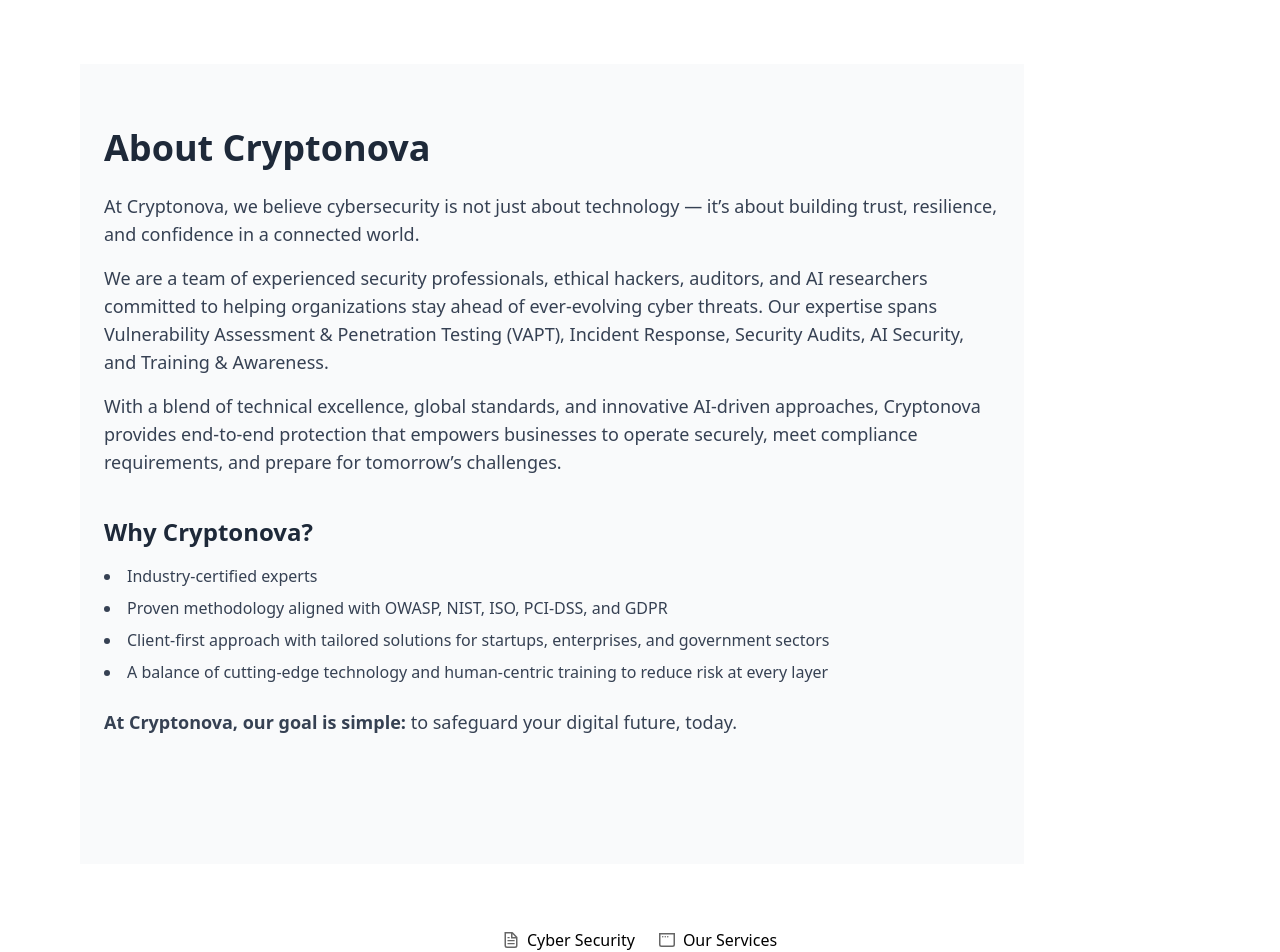
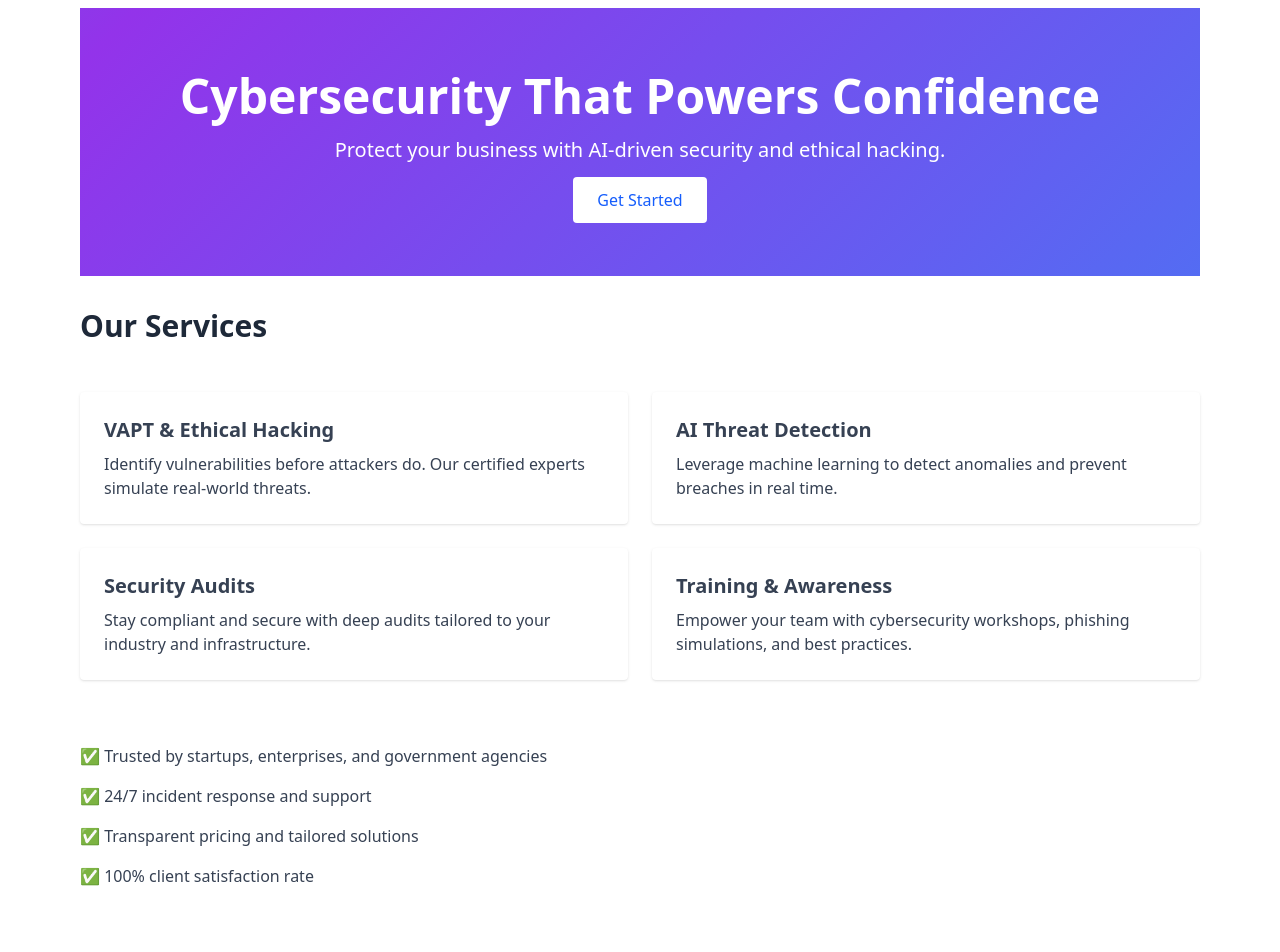
Before and after one commit to bnanupam/crytonova, a Next.js app: page / in a window 1280 px wide. Shown: the part 140-1092 px from the top of the page. Built offline with nearby package versions, Linux system fonts and the light colour scheme.

Commit message:
adding hero section with animation

```diff
--- a/package.json
+++ b/package.json
@@ -14,7 +14,8 @@
     "@tailwindcss/cli": "^4.1.14",
     "next": "15.5.4",
     "react": "19.1.0",
-    "react-dom": "19.1.0"
+    "react-dom": "19.1.0",
+    "react-icons": "^5.5.0"
   },
   "devDependencies": {
     "@biomejs/biome": "2.2.0",
--- a/src/app/components/Header.tsx
+++ b/src/app/components/Header.tsx
@@ -1,15 +1,28 @@
+"use client";
+import Link from "next/link";
 import MobileDrawer from "./MobileDrawer";
+import { usePathname } from "next/navigation";
 
 export default function Header() {
+  const pathname = usePathname();
+  const navLinks = [
+  { href: "/about", label: "About" },
+  { href: "/services", label: "Services" },
+  { href: "/contact", label: "Contact" },
+];
+if (pathname !== "/") {
+  navLinks.unshift({ href: "/", label: "Home" });
+}
   return (
     <header className="sticky top-0 z-50 bg-white shadow-md">
        <div className="max-w-6xl mx-auto px-6 py-4 flex items-center justify-between">
         <h1 className="text-xl font-bold text-gray-800">Cryptonova</h1>
         <nav className="hidden sm:flex space-x-6">
-          <a href="/" className="text-gray-600 hover:text-blue-600">Home</a>
-          <a href="/about" className="text-gray-600 hover:text-blue-600">About</a>
-          <a href="/services" className="text-gray-600 hover:text-blue-600">Services</a>
-          <a href="/contact" className="text-gray-600 hover:text-blue-600">Contact</a>
+            {navLinks.map(({ href, label }) => (
+    <Link key={href} href={href} className="text-gray-600 hover:text-blue-600">
+      {label}
+    </Link>
+  ))}
         </nav>
         <MobileDrawer />
       </div>
--- a/src/app/contact/page.tsx
+++ b/src/app/contact/page.tsx
@@ -1,30 +1,103 @@
+import { EnvelopeIcon, PhoneIcon, MapPinIcon } from "@heroicons/react/24/outline";
+import {
+  FaLinkedin,
+  FaTwitter,
+  FaFacebook,
+  FaWhatsapp,
+  FaDiscord,
+} from "react-icons/fa";
+import { SiArattai } from "react-icons/si";
+
+
 export default function Contact() {
   return (
-    <div className="min-h-screen bg-gray-50 px-6 py-12">
+    <div className="min-h-screen bg-gradient-to-br from-gray-50 to-white px-6 py-12">
       <div className="max-w-4xl mx-auto">
-        <h1 className="text-4xl font-bold text-gray-800 mb-6">Contact Us</h1>
-        <p className="text-lg text-gray-700 mb-4">
-          We would love to hear from you! Whether you have questions about our services, need support, or want to discuss a potential partnership, our team is here to help.
+        <h1 className="text-4xl font-bold text-gray-800 mb-4">Contact Us</h1>
+        <p className="text-lg text-gray-600 mb-8">
+          We'd love to hear from you! Whether you have questions, need support, or want to explore a partnership, our team is here to help.
         </p>
-        <h2 className="text-2xl font-semibold text-gray-800 mb-4">Get in Touch</h2>
-        <ul className="list-disc list-inside space-y-2 text-gray-700">
-          <li><strong>Email:</strong> <a href="mailto:info@cryptonova.in" className="text-blue-600 hover:underline"> email</a></li>
-          <li><strong>Phone:</strong> <a href="tel:+1234567890" className="text-blue-600 hover:underline"> +123-456-7890</a></li>
-          <li><strong>Address:</strong> 123 Cyber St, Secure City, SC 12345</li>
-            <li><strong>Social Media:</strong>
-                <ul className="list-disc list-inside ml-5 space-y-1">
-                    <li><a href="https://www.linkedin.com/company/cryptonova" className="text-blue-600 hover:underline">LinkedIn</a></li>
-                    <li><a href="https://twitter.com/cryptonova" className="text-blue-600 hover:underline">Twitter</a></li>
-                    <li><a href="https://www.facebook.com/cryptonova" className="text-blue-600 hover:underline">Facebook</a></li>
-                </ul>
-            </li>
-        </ul>
-        <p className="text-lg text-gray-700 mt-6">
-            Our team is available Monday to Friday, 9 AM to 6 PM. We aim to respond to all inquiries within 24-48 hours. For urgent matters, please call us directly.
-        </p>
-        <p className="text-lg text-gray-700 mt-6">
-          Thank you for considering Cryptonova for your cybersecurity needs. We look forward to connecting with you!
-        </p>
+
+        {/* Contact Cards */}
+        <div className="grid grid-cols-1 sm:grid-cols-2 gap-6 mb-10">
+          <div className="bg-white shadow-md rounded-lg p-6 flex items-start space-x-4">
+            <EnvelopeIcon className="h-6 w-6 text-blue-600 mt-1" />
+            <div>
+              <h3 className="text-lg font-semibold text-gray-800">Email</h3>
+              <a href="mailto:info@cryptonova.in" className="text-blue-600 hover:underline">info@cryptonova.in</a>
+            </div>
+          </div>
+
+          <div className="bg-white shadow-md rounded-lg p-6 flex items-start space-x-4">
+            <PhoneIcon className="h-6 w-6 text-blue-600 mt-1" />
+            <div>
+              <h3 className="text-lg font-semibold text-gray-800">Phone</h3>
+              <a href="tel:+1234567890" className="text-blue-600 hover:underline">+91-412-7187</a>
+            </div>
+          </div>
+
+          <div className="bg-white shadow-md rounded-lg p-6 flex items-start space-x-4 sm:col-span-2">
+            <MapPinIcon className="h-6 w-6 text-blue-600 mt-1" />
+            <div>
+              <h3 className="text-lg font-semibold text-gray-800">Address</h3>
+              <p className="text-gray-700">1804, Tower-P, Hyde Park, Sector-78 Noida, UP INDIA-201301</p>
+            </div>
+          </div>
+        </div>
+
+        {/* Social Media */}
+       <div className="mb-10">
+  <h2 className="text-2xl font-semibold text-gray-800 mb-4">Connect with Us</h2>
+   <ul className="space-y-3 text-gray-700">
+    <li className="flex items-center space-x-2">
+      <FaLinkedin className="text-blue-700 h-5 w-5" />
+      <a href="https://www.linkedin.com/company/cryptonova" className="text-blue-600 hover:underline">
+        LinkedIn
+      </a>
+    </li>
+    <li className="flex items-center space-x-2">
+      <FaTwitter className="text-blue-500 h-5 w-5" />
+      <a href="https://twitter.com/cryptonova" className="text-blue-600 hover:underline">
+        Twitter
+      </a>
+    </li>
+    {/* <li className="flex items-center space-x-2">
+      <FaFacebook className="text-blue-800 h-5 w-5" />
+      <a href="https://www.facebook.com/cryptonova" className="text-blue-600 hover:underline">
+        Facebook
+      </a>
+    </li>
+    <li className="flex items-center space-x-2">
+      <FaWhatsapp className="text-green-600 h-5 w-5" />
+      <a href="https://wa.me/1234567890" className="text-blue-600 hover:underline">
+        WhatsApp
+      </a>
+    </li> */}
+    <li className="flex items-center space-x-2">
+      <FaDiscord className="text-indigo-600 h-5 w-5" />
+      <a href="https://discord.gg/cryptonova" className="text-blue-600 hover:underline">
+        Discord
+      </a>
+    </li>
+    <li className="flex items-center space-x-2">
+       {/* <SiArattai className="text-purple-600 h-5 w-5" /> */}
+  <a href="https://arattai.app/cryptonova" className="text-blue-600 hover:underline">
+    Arattai
+  </a>
+    </li>
+  </ul>
+</div>
+
+
+        {/* Footer Note */}
+        <div className="text-lg text-gray-700 space-y-4">
+          <p>
+            Our team is available Monday to Friday, 9 AM to 6 PM. We aim to respond to all inquiries within 24–48 hours. For urgent matters, please call us directly.
+          </p>
+          <p>
+            Thank you for considering Cryptonova for your cybersecurity needs. We look forward to connecting with you!
+          </p>
+        </div>
       </div>
     </div>
   );
--- a/src/app/globals.css
+++ b/src/app/globals.css
@@ -2,3 +2,15 @@
 @tailwind base;
 @tailwind components;
 @tailwind utilities;
+
+@keyframes gradientShift {
+  0% { background-position: 0% 50%; }
+  50% { background-position: 100% 50%; }
+  100% { background-position: 0% 50%; }
+}
+
+.animate-gradient {
+  background: linear-gradient(-45deg, #3b82f6, #9333ea, #06b6d4, #f43f5e);
+  background-size: 400% 400%;
+  animation: gradientShift 15s ease infinite;
+}
--- a/src/app/page.tsx
+++ b/src/app/page.tsx
@@ -1,6 +1,3 @@
-import Image from "next/image";
-import Header from "./components/Header";
-import AboutUs from "./about/page";
 const links = [
   { href: "/", label: "Cyber Security", icon: "/file.svg" },
   { href: "/", label: "Our Services", icon: "/window.svg" },
@@ -8,31 +5,55 @@ const links = [
 export default function Home() {
   return (
 
-     <div className="min-h-screen font-sans grid grid-rows-[auto_1fr_auto] gap-16 p-8 sm:p-20">
+     <div className="min-h-screen font-sans grid grid-rows-[auto_1fr_auto] gap-2 p-8 sm:p-20">
       <main className="row-start-2 flex flex-col gap-8 items-center sm:items-start">
-        <AboutUs />
+ <section className="w-full flex items-center justify-center animate-gradient text-white px-6 py-16">
+
+  <div className=" mx-auto text-center">
+    <h1 className="text-5xl font-bold mb-4">Cybersecurity That Powers Confidence</h1>
+    <p className="text-xl mb-6">Protect your business with AI-driven security and ethical hacking.</p>
+    <a href="/contact" className="bg-white text-blue-600 px-6 py-3 rounded hover:bg-gray-100 transition">
+      Get Started
+    </a>
+  </div>
+</section>
+
+<h2 className="text-3xl font-semibold text-gray-800 mb-4">Our Services</h2>
+<ul className="grid grid-cols-1 sm:grid-cols-2 gap-6 text-gray-700">
+  <li className="bg-white p-6 rounded shadow hover:shadow-lg transition">
+    <h3 className="text-xl font-bold mb-2">VAPT & Ethical Hacking</h3>
+    <p>Identify vulnerabilities before attackers do. Our certified experts simulate real-world threats.</p>
+  </li>
+  <li className="bg-white p-6 rounded shadow hover:shadow-lg transition">
+    <h3 className="text-xl font-bold mb-2">AI Threat Detection</h3>
+    <p>Leverage machine learning to detect anomalies and prevent breaches in real time.</p>
+  </li>
+  <li className="bg-white p-6 rounded shadow hover:shadow-lg transition">
+    <h3 className="text-xl font-bold mb-2">Security Audits</h3>
+    <p>Stay compliant and secure with deep audits tailored to your industry and infrastructure.</p>
+  </li>
+  <li className="bg-white p-6 rounded shadow hover:shadow-lg transition">
+    <h3 className="text-xl font-bold mb-2">Training & Awareness</h3>
+    <p>Empower your team with cybersecurity workshops, phishing simulations, and best practices.</p>
+  </li>
+</ul>
+<ul className="space-y-4 text-gray-700 mt-8">
+  <li>✅ Trusted by startups, enterprises, and government agencies</li>
+  <li>✅ 24/7 incident response and support</li>
+  <li>✅ Transparent pricing and tailored solutions</li>
+  <li>✅ 100% client satisfaction rate</li>
+</ul>
+<blockquote className="bg-gray-100 p-6 rounded shadow mt-10">
+  <p className="text-lg italic text-gray-800">"Cryptonova helped us uncover critical vulnerabilities before launch. Their team is sharp, responsive, and truly cares about our security."</p>
+  <footer className="mt-4 text-gray-600">— CTO Yadav Jee</footer>
+</blockquote>
+<div className="mt-12 text-center">
+  <h2 className="text-2xl font-bold text-gray-600 mb-4">Let’s build a safer digital world together.</h2>
+
+</div>
+
       </main>
 
-      <footer className="row-start-3 flex flex-wrap items-center justify-center gap-6">
-        {links.map(({ href, label, icon }) => (
-          <a
-            key={label}
-            href={href}
-            target="_blank"
-            rel="noopener noreferrer"
-            className="flex items-center gap-2 hover:underline hover:underline-offset-4"
-          >
-            <Image
-              src={icon}
-              alt={`${label} icon`}
-              width={16}
-              height={16}
-              aria-hidden
-            />
-            {label}
-          </a>
-        ))}
-      </footer>
     </div>
   );
 }
```
Also changed, not shown: 1 other file (tests, documents, lock files or other folders).
